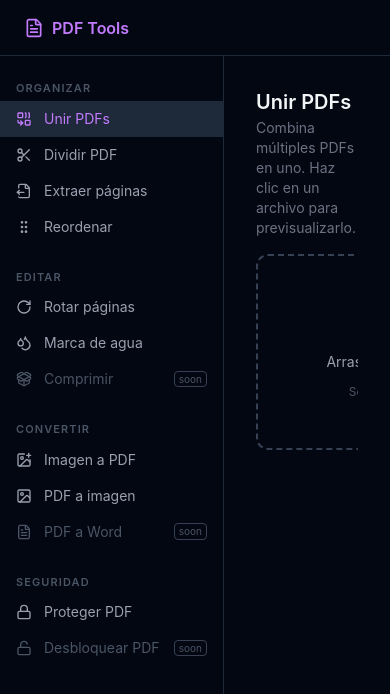
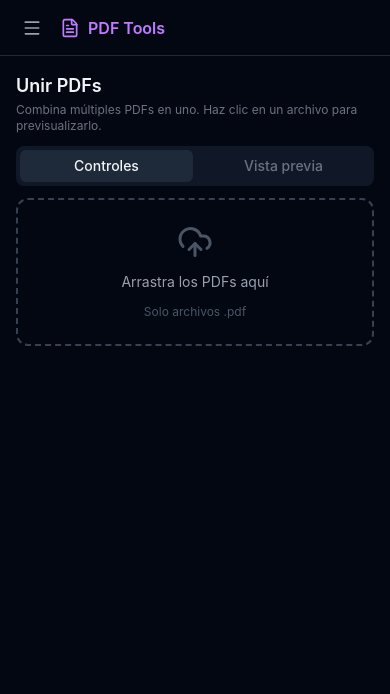
Before and after one commit to CruzEzequiel/pdf-tools, a React (Vite) app: page /merge in a window 390 px wide. Shown: the top 694 px of the page. Built offline with nearby package versions, Linux system fonts and the light colour scheme.

Commit message:
responsive

```diff
--- a/src/presentation/Layout/components/sidebar/Sidebar.tsx
+++ b/src/presentation/Layout/components/sidebar/Sidebar.tsx
@@ -2,11 +2,16 @@ import { Link, useLocation } from 'react-router-dom'
 import * as Icons from 'lucide-react'
 import { navGroups } from './navItems'
 
-export default function Sidebar() {
+interface SidebarProps {
+  onNavigate?: () => void
+  borderless?: boolean
+}
+
+export default function Sidebar({ onNavigate, borderless }: SidebarProps) {
   const { pathname } = useLocation()
 
   return (
-    <aside className="w-56 shrink-0 border-r border-gray-800 flex flex-col py-6 gap-6 overflow-y-auto">
+    <aside className={`shrink-0 flex flex-col py-6 gap-6 overflow-y-auto ${borderless ? 'w-full' : 'w-56 border-r border-gray-800'}`}>
       {navGroups.map((group) => (
         <div key={group.category}>
           <p className="px-4 mb-1 text-[11px] font-semibold uppercase tracking-widest text-gray-600">
@@ -22,6 +27,7 @@ export default function Sidebar() {
                 <li key={item.path}>
                   <Link
                     to={item.path}
+                    onClick={onNavigate}
                     className={`flex items-center gap-3 px-4 py-2 text-sm transition-colors rounded-none
                       ${isActive
                         ? 'bg-gray-800 text-purple-400'
--- a/src/presentation/Layout/mainLayout.tsx
+++ b/src/presentation/Layout/mainLayout.tsx
@@ -1,16 +1,30 @@
+import { useState } from 'react'
 import type { ReactNode } from 'react'
 import { Link } from 'react-router-dom'
-import { FileText } from 'lucide-react'
+import { FileText, Menu, X } from 'lucide-react'
 import Sidebar from './components/sidebar/Sidebar'
+import { useIsMobile } from '../hooks/useDevice'
 
 interface PageLayoutProps {
   children: ReactNode
 }
 
 export default function PageLayout({ children }: PageLayoutProps) {
+  const isMobile = useIsMobile()
+  const [drawerOpen, setDrawerOpen] = useState(false)
+
   return (
     <div className="min-h-screen flex flex-col bg-gray-950 text-gray-100">
-      <header className="h-14 border-b border-gray-800 flex items-center px-6 shrink-0">
+      <header className="h-14 border-b border-gray-800 flex items-center px-4 shrink-0 gap-3">
+        {isMobile && (
+          <button
+            onClick={() => setDrawerOpen(true)}
+            className="p-1.5 rounded-lg text-gray-400 hover:text-gray-100 hover:bg-gray-800 transition-colors"
+            aria-label="Abrir menú"
+          >
+            <Menu size={20} />
+          </button>
+        )}
         <Link to="/" className="flex items-center gap-2 text-purple-400 font-semibold">
           <FileText size={20} />
           PDF Tools
@@ -18,8 +32,47 @@ export default function PageLayout({ children }: PageLayoutProps) {
       </header>
 
       <div className="flex flex-1 overflow-hidden">
-        <Sidebar />
-        <main className="flex-1 overflow-hidden p-8">
+        {/* Sidebar desktop */}
+        {!isMobile && <Sidebar />}
+
+        {/* Drawer móvil — overlay */}
+        {isMobile && (
+          <>
+            {/* Backdrop */}
+            <div
+              className={`fixed inset-0 z-40 bg-black/60 backdrop-blur-sm transition-opacity duration-300 ${
+                drawerOpen ? 'opacity-100 pointer-events-auto' : 'opacity-0 pointer-events-none'
+              }`}
+              onClick={() => setDrawerOpen(false)}
+            />
+
+            {/* Panel deslizable */}
+            <div
+              className={`fixed top-0 left-0 z-50 h-full w-64 bg-gray-950 border-r border-gray-800 flex flex-col transition-transform duration-300 ${
+                drawerOpen ? 'translate-x-0' : '-translate-x-full'
+              }`}
+            >
+              <div className="h-14 flex items-center px-4 border-b border-gray-800 shrink-0 gap-3">
+                <button
+                  onClick={() => setDrawerOpen(false)}
+                  className="p-1.5 rounded-lg text-gray-400 hover:text-gray-100 hover:bg-gray-800 transition-colors"
+                  aria-label="Cerrar menú"
+                >
+                  <X size={20} />
+                </button>
+                <span className="text-purple-400 font-semibold text-sm flex items-center gap-2">
+                  <FileText size={18} />
+                  PDF Tools
+                </span>
+              </div>
+              <div className="flex-1 overflow-y-auto">
+                <Sidebar onNavigate={() => setDrawerOpen(false)} borderless />
+              </div>
+            </div>
+          </>
+        )}
+
+        <main className={`flex-1 overflow-hidden ${isMobile ? 'p-4' : 'p-8'}`}>
           {children}
         </main>
       </div>
--- a/src/presentation/components/ui/FileDropzone.tsx
+++ b/src/presentation/components/ui/FileDropzone.tsx
@@ -23,7 +23,7 @@ export default function FileDropzone({ onFiles, multiple = false, label }: FileD
       onDragOver={(e) => { e.preventDefault(); setDragging(true) }}
       onDragLeave={() => setDragging(false)}
       onDrop={(e) => { e.preventDefault(); setDragging(false); handle(e.dataTransfer.files) }}
-      className={`flex flex-col items-center justify-center gap-3 border-2 border-dashed rounded-xl p-12 cursor-pointer transition-colors
+      className={`flex flex-col items-center justify-center gap-3 border-2 border-dashed rounded-xl p-6 sm:p-12 cursor-pointer transition-colors
         ${dragging ? 'border-purple-500 bg-purple-500/5' : 'border-gray-700 hover:border-gray-500 hover:bg-gray-800/30'}`}
     >
       <UploadCloud size={36} className={dragging ? 'text-purple-400' : 'text-gray-600'} />
--- a/src/presentation/components/ui/PdfPreviewGrid.tsx
+++ b/src/presentation/components/ui/PdfPreviewGrid.tsx
@@ -30,7 +30,7 @@ export default function PdfPreviewGrid({ pages, loading, emptyMessage }: PdfPrev
   }
 
   return (
-    <div className="grid grid-cols-2 gap-3 p-4 overflow-y-auto">
+    <div className="grid grid-cols-1 sm:grid-cols-2 gap-3 p-4 overflow-y-auto">
       {pages.map((page, i) => (
         <div key={i} className="flex flex-col items-center gap-1">
           <div className="w-full rounded border border-gray-700 overflow-hidden bg-gray-900">
--- a/src/presentation/components/ui/ToolLayout.tsx
+++ b/src/presentation/components/ui/ToolLayout.tsx
@@ -1,13 +1,81 @@
+import { useState } from 'react'
 import type { ReactNode } from 'react'
+import { FileText } from 'lucide-react'
+import { useIsMobile } from '../../hooks/useDevice'
 
 interface ToolLayoutProps {
   title: string
   description: string
-  panel: ReactNode      // panel izquierdo: lista + acciones
-  preview: ReactNode    // panel derecho: vista previa
+  panel: ReactNode
+  preview: ReactNode
+  previewLabel?: string  // nombre del archivo/rango que se está mostrando
 }
 
-export default function ToolLayout({ title, description, panel, preview }: ToolLayoutProps) {
+type Tab = 'panel' | 'preview'
+
+export default function ToolLayout({ title, description, panel, preview, previewLabel }: ToolLayoutProps) {
+  const isMobile = useIsMobile()
+  const [activeTab, setActiveTab] = useState<Tab>('panel')
+
+  if (isMobile) {
+    return (
+      <div className="flex flex-col h-full overflow-hidden">
+        {/* Header */}
+        <div className="shrink-0 mb-3">
+          <h1 className="text-lg font-semibold text-gray-100">{title}</h1>
+          <p className="text-xs text-gray-500 mt-0.5">{description}</p>
+        </div>
+
+        {/* Tabs */}
+        <div className="shrink-0 flex gap-1 mb-3 bg-gray-900 rounded-lg p-1">
+          <button
+            onClick={() => setActiveTab('panel')}
+            className={`flex-1 py-1.5 text-sm font-medium rounded-md transition-colors ${
+              activeTab === 'panel'
+                ? 'bg-gray-800 text-gray-100'
+                : 'text-gray-500 hover:text-gray-300'
+            }`}
+          >
+            Controles
+          </button>
+          <button
+            onClick={() => setActiveTab('preview')}
+            className={`flex-1 py-1.5 text-sm font-medium rounded-md transition-colors ${
+              activeTab === 'preview'
+                ? 'bg-gray-800 text-gray-100'
+                : 'text-gray-500 hover:text-gray-300'
+            }`}
+          >
+            Vista previa
+          </button>
+        </div>
+
+        {/* Contenido del tab activo */}
+        <div className="flex-1 min-h-0 overflow-hidden flex flex-col">
+          {activeTab === 'panel' ? (
+            <div className="flex flex-col h-full min-h-0">
+              {panel}
+            </div>
+          ) : (
+            <>
+              {previewLabel && (
+                <div className="shrink-0 flex items-center gap-1.5 mb-2 px-1">
+                  <FileText size={12} className="text-gray-600 shrink-0" />
+                  <span className="text-xs text-gray-600 truncate">{previewLabel}</span>
+                </div>
+              )}
+              <div className="flex-1 relative rounded-xl bg-gray-900/50 border border-gray-800 overflow-hidden min-h-0">
+                <div className="absolute inset-0">
+                  {preview}
+                </div>
+              </div>
+            </>
+          )}
+        </div>
+      </div>
+    )
+  }
+
   return (
     <div className="flex flex-col h-full overflow-hidden">
       {/* Header */}
@@ -16,20 +84,25 @@ export default function ToolLayout({ title, description, panel, preview }: ToolL
         <p className="text-sm text-gray-500 mt-0.5">{description}</p>
       </div>
 
-      {/* Paneles */}
+      {/* Paneles desktop */}
       <div className="flex flex-1 gap-4 min-h-0">
-        {/* Panel izquierdo: la lista scrollea, el botón queda fijo abajo */}
         <div className="w-72 shrink-0 flex flex-col min-h-0">
           {panel}
         </div>
 
-        {/* Divisor */}
         <div className="w-px bg-gray-800 shrink-0" />
 
-        {/* Panel derecho — preview con scroll interno */}
-        <div className="flex-1 relative rounded-xl bg-gray-900/50 border border-gray-800 overflow-hidden">
-          <div className="absolute inset-0">
-            {preview}
+        <div className="flex-1 flex flex-col min-h-0 gap-2">
+          {previewLabel && (
+            <div className="shrink-0 flex items-center gap-1.5 px-1">
+              <FileText size={12} className="text-gray-600 shrink-0" />
+              <span className="text-xs text-gray-600 truncate">{previewLabel}</span>
+            </div>
+          )}
+          <div className="flex-1 relative rounded-xl bg-gray-900/50 border border-gray-800 overflow-hidden min-h-0">
+            <div className="absolute inset-0">
+              {preview}
+            </div>
           </div>
         </div>
       </div>
--- /dev/null
+++ b/src/presentation/hooks/useDevice.ts
@@ -0,0 +1,25 @@
+import { useEffect, useState } from 'react'
+
+type Device = 'mobile' | 'desktop'
+
+const MOBILE_BREAKPOINT = 768
+
+export function useDevice(): Device {
+  const [device, setDevice] = useState<Device>(() =>
+    window.innerWidth < MOBILE_BREAKPOINT ? 'mobile' : 'desktop'
+  )
+
+  useEffect(() => {
+    const mq = window.matchMedia(`(max-width: ${MOBILE_BREAKPOINT - 1}px)`)
+    const handler = (e: MediaQueryListEvent) => setDevice(e.matches ? 'mobile' : 'desktop')
+
+    mq.addEventListener('change', handler)
+    return () => mq.removeEventListener('change', handler)
+  }, [])
+
+  return device
+}
+
+export function useIsMobile(): boolean {
+  return useDevice() === 'mobile'
+}
--- a/src/presentation/pages/tools/merge/view/mergeView.tsx
+++ b/src/presentation/pages/tools/merge/view/mergeView.tsx
@@ -129,6 +129,7 @@ export default function MergeView() {
       description="Combina múltiples PDFs en uno. Haz clic en un archivo para previsualizarlo."
       panel={panel}
       preview={preview}
+      previewLabel={files[selected]?.name}
     />
   )
 }
--- a/src/presentation/pages/tools/split/view/splitView.tsx
+++ b/src/presentation/pages/tools/split/view/splitView.tsx
@@ -161,12 +161,17 @@ export default function SplitView() {
       </div>
     )
 
+  const selectedRangeName = ranges[selectedRange]
+    ? `${file?.name} — páginas ${ranges[selectedRange].from}–${ranges[selectedRange].to}`
+    : undefined
+
   return (
     <ToolLayout
       title="Dividir PDF"
       description="Define rangos de páginas. Haz clic en un rango para previsualizarlo."
       panel={panel}
       preview={preview}
+      previewLabel={selectedRangeName}
     />
   )
 }
```
Also changed, not shown: src/presentation/components/ui/PdfViewer.tsx (+20 -1 lines).
